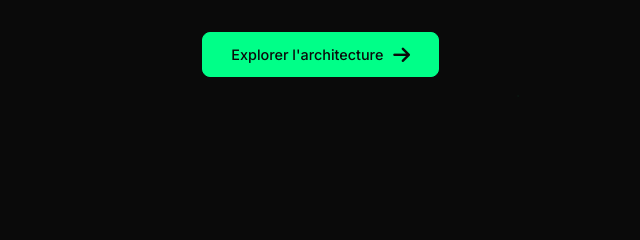
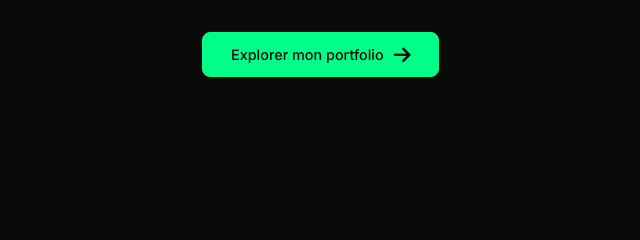
Before and after one commit to Anna-jpy/anna_NGportfolio, a plain HTML site: page index.html in a window 1280 px wide. Shown: the part 503-743 px from the top of the page, 319-959 px from the left. Drawn offline with Linux system fonts and the light colour scheme.

Commit message:
Update CTA button text to 'Explorer mon portfolio'

```diff
--- a/index.html
+++ b/index.html
@@ -706,7 +706,7 @@
             <!-- CTA Button -->
             <div class="cta-section">
                 <a href="Explorer l'architecture.html" class="cta-button">
-                    <span>Explorer l'architecture</span>
+                    <span>Explorer mon portfolio</span>
                     <i class="fas fa-arrow-right cta-icon"></i>
                     </a>
                 </div>
```
